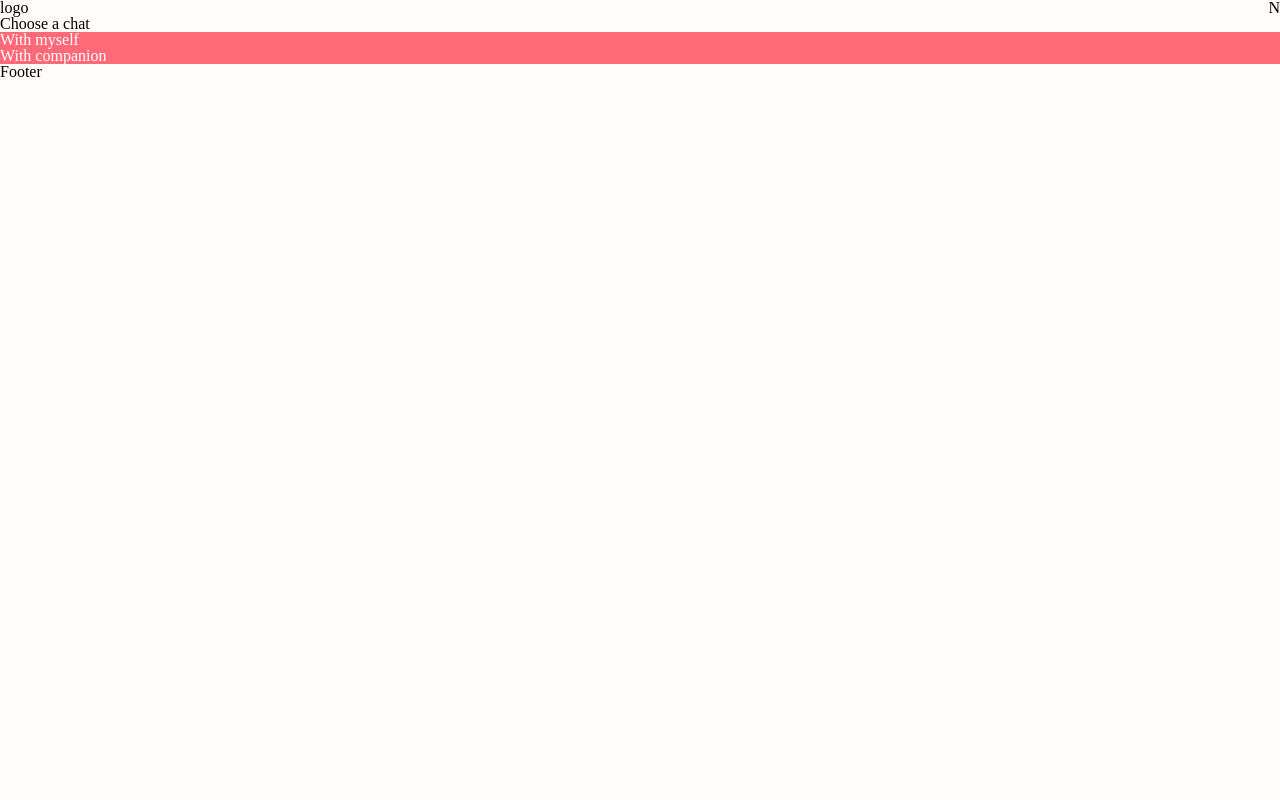
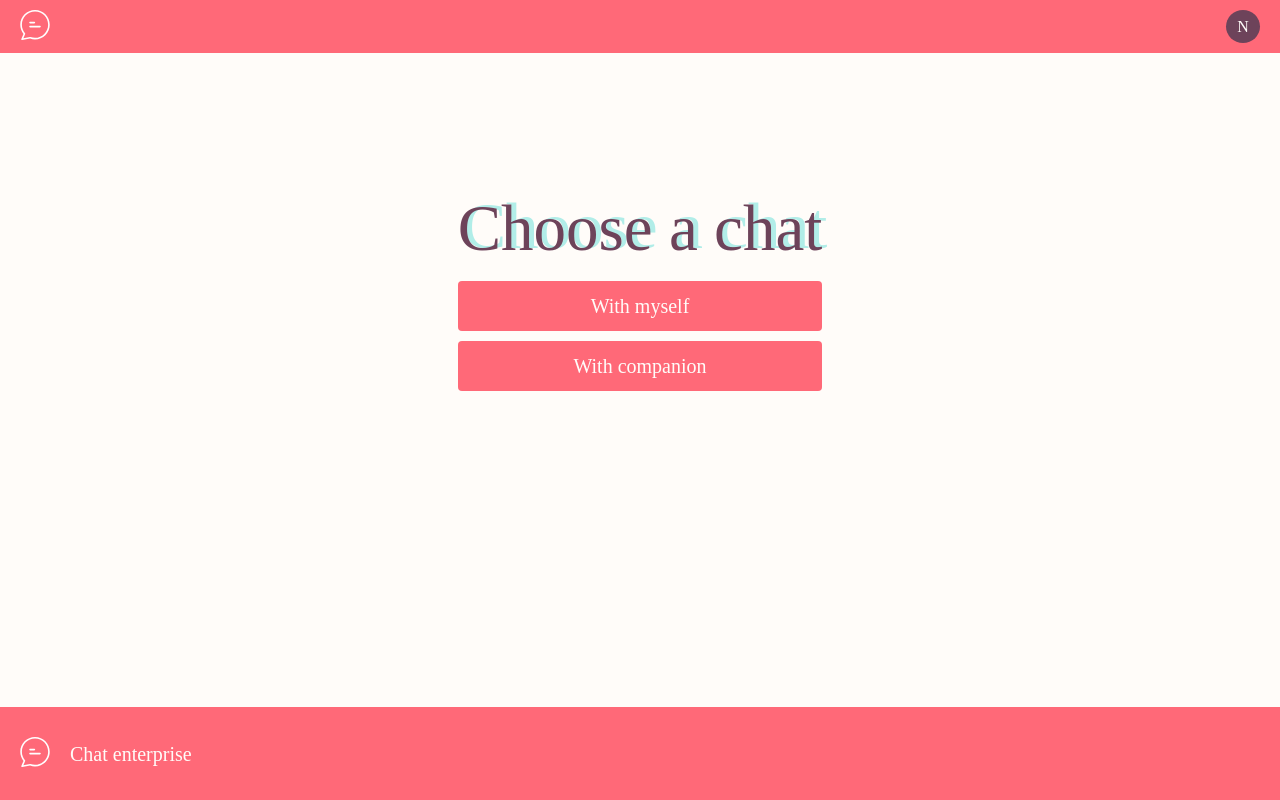
Before and after one commit to Anastasiya24/chat, a React (Create React App) app: page / in a window 1280 px wide. Built offline with nearby package versions, Linux system fonts and the light colour scheme; a web font is replaced by a local one.

Commit message:
feat: home page - add style

```diff
--- a/src/components/AccountContainer/index.js
+++ b/src/components/AccountContainer/index.js
@@ -2,6 +2,8 @@ import React, { useState } from 'react';
 import PropTypes from 'prop-types';
 import Modal from 'components/shared/Modal';
 import ProfileSettings from 'components/ProfileSettings';
+import history from 'store/history';
+import { chatSvg } from 'assets/icons';
 import styles from './style.module.css';
 
 const AccountContainer = ({ name, children }) => {
@@ -9,9 +11,11 @@ const AccountContainer = ({ name, children }) => {
 
   return (
     <>
-      <div>
+      <div className={styles.container}>
         <div className={styles.header}>
-          <div className={styles.logo}>logo</div>
+          <div className={styles.logo} onClick={() => history.push('/')}>
+            <img src={chatSvg} alt="" />
+          </div>
           <div
             className={styles.profileIcon}
             onClick={() => setAccountModal(!isOpenAccountModal)}
@@ -19,10 +23,14 @@ const AccountContainer = ({ name, children }) => {
             {name?.substring(0, 1)?.toUpperCase()}
           </div>
         </div>
+        <div className={styles.content}>{children}</div>
 
-        {children}
-
-        <div className={styles.footer}>Footer</div>
+        <div className={styles.footer}>
+          <div className={styles.logo} onClick={() => history.push('/')}>
+            <img src={chatSvg} alt="" />
+          </div>
+          <p>Chat enterprise</p>
+        </div>
       </div>
       {isOpenAccountModal && (
         <Modal onClose={() => setAccountModal(false)} title="Profile Settings">
--- a/src/components/AccountContainer/style.module.css
+++ b/src/components/AccountContainer/style.module.css
@@ -1,14 +1,52 @@
+.container {
+  display: flex;
+  flex-direction: column;
+  min-height: 100%;
+}
+
 .header {
   display: flex;
   justify-content: space-between;
+
+  background-color: var(--primary-color);
+  padding: 10px 20px;
 }
 
 .logo {
   cursor: pointer;
 }
 
+.logo img {
+  width: 30px;
+  filter: invert(1);
+}
+
 .profileIcon {
   cursor: pointer;
+  background-color: var(--dark-color);
+  color: var(--white-color);
+
+  width: 34px;
+  border-radius: 50%;
+  display: flex;
+  align-items: center;
+  justify-content: center;
 }
 
-.footer {}
+.content {
+  flex: 1 0 auto;
+}
+
+.footer {
+  background-color: var(--primary-color);
+  padding: 30px 20px;
+
+  display: flex;
+  align-items: center;
+}
+
+.footer p {
+  color: var(--white-color);
+  font-size: 20px;
+  margin-left: 20px;
+}
--- a/src/components/MenuSection/index.js
+++ b/src/components/MenuSection/index.js
@@ -1,6 +1,7 @@
 import React from 'react';
 import Button from 'components/shared/Button';
 import AccountContainer from 'components/AccountContainer';
+import history from 'store/history';
 import styles from './style.module.css';
 
 const MenuSection = () => {
@@ -8,10 +9,19 @@ const MenuSection = () => {
   const name = 'Nastya';
   return (
     <AccountContainer name={name}>
-      <div>
-        <h1>Choose a chat</h1>
-        <Button text="With myself" onClick={() => {}} />
-        <Button text="With companion" onClick={() => {}} />
+      <div className={styles.wrapper}>
+        <div className={styles.block}>
+          <h1 className={styles.title}>Choose a chat</h1>
+          <Button
+            text="With myself"
+            onClick={() => history.push('/chat-with-me')}
+            className={styles.button}
+          />
+          <Button
+            text="With companion"
+            onClick={() => history.push('/chat-with-companion')}
+          />
+        </div>
       </div>
     </AccountContainer>
   );
--- a/src/components/MenuSection/style.module.css
+++ b/src/components/MenuSection/style.module.css
@@ -0,0 +1,19 @@
+.wrapper {
+  display: flex;
+  flex-direction: column;
+  justify-content: center;
+  align-items: center;
+  height: 60vh;
+}
+
+.title {
+  text-shadow: 5px -2px 0px var(--secondary-color);
+  font-family: 'NotoSansTC Bold';
+  font-size: 65px;
+  color: var(--dark-color);
+  margin-bottom: 20px;
+}
+
+.button {
+  margin-bottom: 10px;
+}
--- a/src/components/shared/Button/style.module.css
+++ b/src/components/shared/Button/style.module.css
@@ -1,10 +1,25 @@
 .wrapper {
   cursor: pointer;
-  color: #fff;
   background-color: var(--primary-color);
+  border-radius: 4px;
+  padding: 15px 20px;
+
+  color: var(--white-color);
+  font-size: 20px;
+  text-align: center;
+}
+
+.wrapper:hover {
+  background-color: var(--dark-color);
+  transition: 300ms linear;
+}
+
+.wrapper:hover p {
+  text-shadow: 3px -2px 0px var(--extra-dark-color);
+  transition: 500ms linear;
 }
 
 .invalid {
   background-color: var(--grey-color);
-  color: #fff;
+  color: var(--white-color);
 }
--- a/src/pages/ChatWithCompanionPage/index.js
+++ b/src/pages/ChatWithCompanionPage/index.js
@@ -1,11 +1,12 @@
 import React from 'react';
+import AccountContainer from 'components/AccountContainer';
 import styles from './style.module.css';
 
 const ChatWithCompanionPage = () => {
   // TODO get Name from storage
   const name = 'Nastya';
 
-  return <div>ChatWithCompanionPage</div>;
+  return <AccountContainer name={name}>Companion</AccountContainer>;
 };
 
 export default ChatWithCompanionPage;
--- a/src/pages/ChatWithMePage/index.js
+++ b/src/pages/ChatWithMePage/index.js
@@ -1,11 +1,38 @@
 import React from 'react';
+import AccountContainer from 'components/AccountContainer';
+import Message from 'components/shared/Message';
 import styles from './style.module.css';
+
+const messageList = [
+  {
+    id: 1,
+    sender: { id: 1, name: 'Nastya' },
+    receiver: { id: 1, name: 'Nastya' },
+    text: 'Hi!',
+    date: '14:16 08-09-2021',
+  },
+  {
+    id: 2,
+    sender: { id: 1, name: 'Nastya' },
+    receiver: { id: 1, name: 'Nastya' },
+    text: 'Hello!',
+    date: '14:18 08-09-2021',
+  },
+];
 
 const ChatWithMePage = () => {
   // TODO get Name from storage
   const name = 'Nastya';
 
-  return <div>ChatWithMePage</div>;
+  return (
+    <AccountContainer name={name}>
+      <>
+        {messageList.map(({ id, sender, text }) => (
+          <Message key={id} sender={sender?.name} text={text} />
+        ))}
+      </>
+    </AccountContainer>
+  );
 };
 
 export default ChatWithMePage;
--- a/src/pages/HomePage/index.js
+++ b/src/pages/HomePage/index.js
@@ -6,7 +6,7 @@ const HomePage = () => {
   // TODO get Name from storage
   const name = 'Nastya';
 
-  return <div>{name ? <MenuSection /> : <GreetingSection />}</div>;
+  return name ? <MenuSection /> : <GreetingSection />;
 };
 
 export default HomePage;
```
